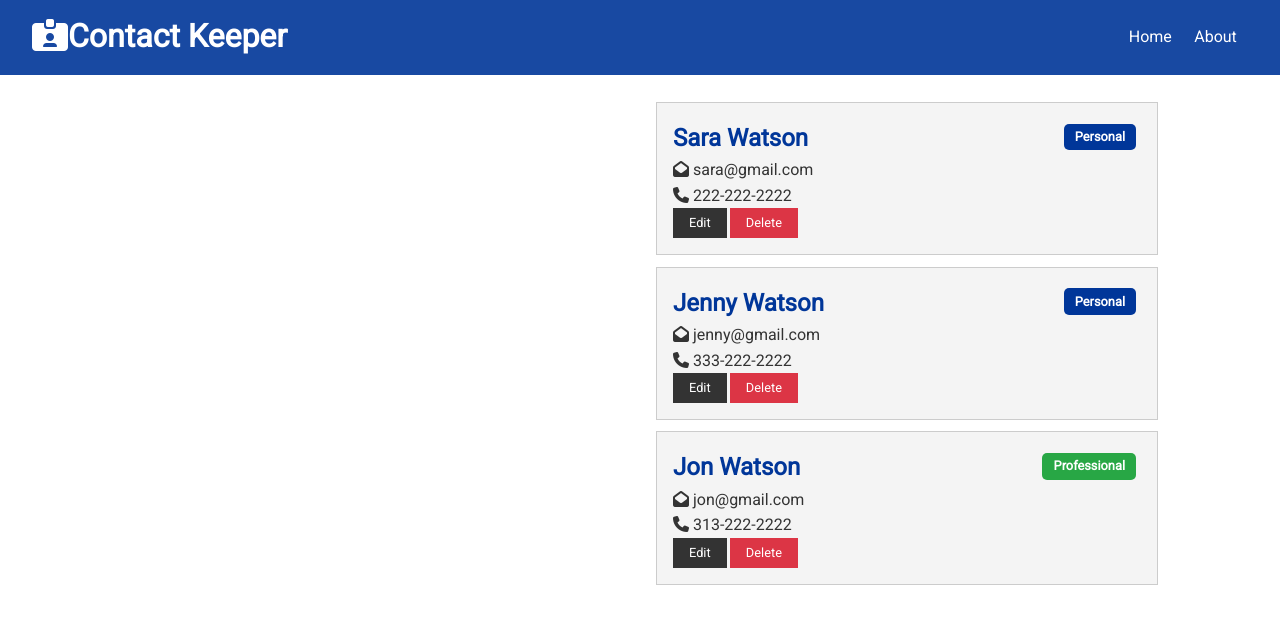
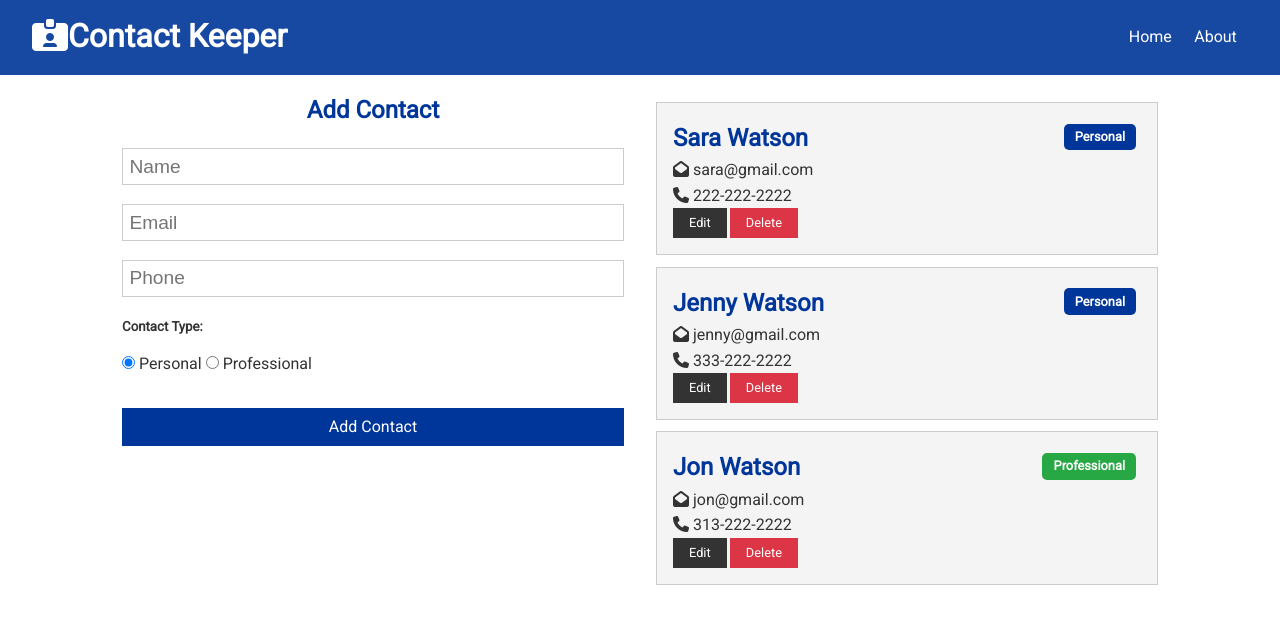
Before and after one commit to yolixtly/contact-keeper, a React (Create React App) app in the folder client/: page / in a window 1280 px wide. Shown: the top 624 px of the page. Built offline with nearby package versions, Linux system fonts and the light colour scheme.

Commit message:
Form on home

```diff
--- a/client/src/components/pages/Home.jsx
+++ b/client/src/components/pages/Home.jsx
@@ -1,10 +1,13 @@
 import React from 'react';
 import Contacts from '../contacts/Contacts';
+import ContactForm from '../contacts/ContactForm';
 
 const Home = () => {
     return (
         <div className='grid-2'>
-            <div>{/*Contact Form*/}</div>
+            <div>
+                <ContactForm />
+            </div>
             <div>
                 <Contacts />
             </div>
```
